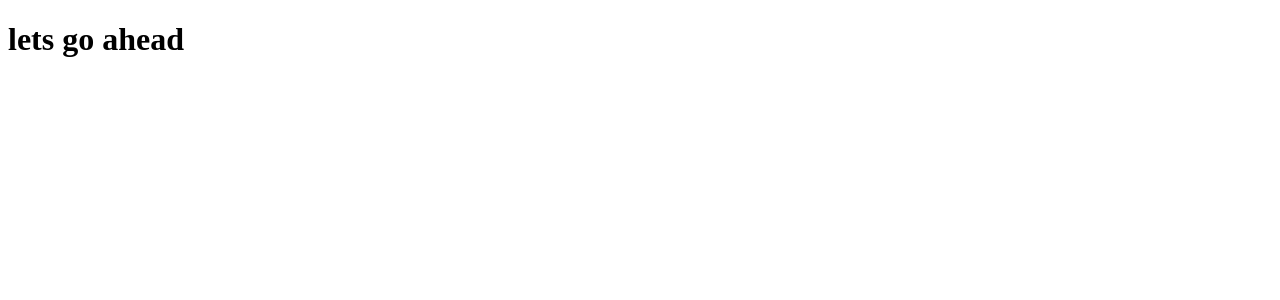
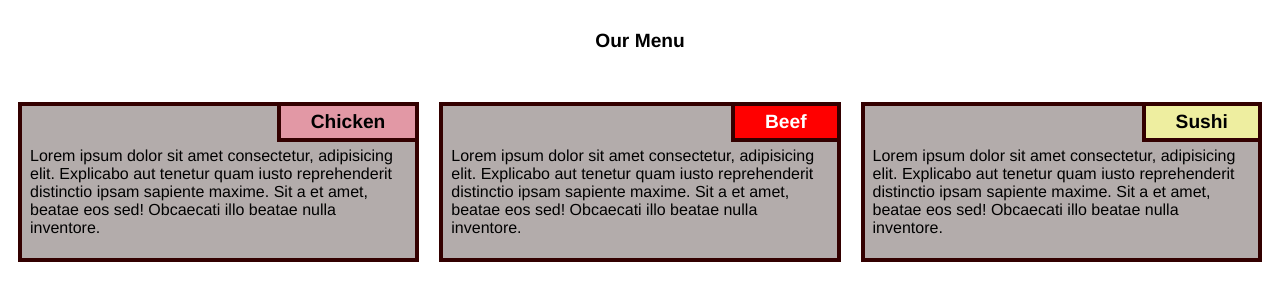
Before and after one commit to Suraj-tech20/coursera_course, a plain HTML site: page module2-solution/index.html in a window 1280 px wide. Drawn offline with Linux system fonts and the light colour scheme.

Commit message:
final touch to project

```diff
--- a/module2-solution/css/style.css
+++ b/module2-solution/css/style.css
@@ -0,0 +1,68 @@
+* {
+    box-sizing: border-box;
+    font-family: Helvetica;
+}
+
+.menu {
+    text-align: center;
+    font-size: 1.2em;
+    font-weight: bold;
+    margin: 30px auto 40px auto;
+}
+
+.container {
+    width: 100%;
+    overflow: none;
+}
+
+.container>p {
+    clear: both;
+    padding: 5px 8px;
+}
+
+.container>div {
+    border-bottom: 4px solid #330000;
+    border-left: 4px solid #330000;
+    float: right;
+    text-align: center;
+    padding: 5px 30px;
+    font-weight: bold;
+    font-size: 1.2em;
+}
+
+.heading1 {
+    background-color: rgb(226, 152, 165);
+}
+
+.heading2 {
+    background-color: red;
+    color: white;
+}
+
+.heading3 {
+    background-color: rgb(238, 238, 160);
+}
+
+.block {
+    margin: 10px 10px;
+    border: 4px solid #330000;
+    background: #b3acab;
+}
+
+@media (min-width: 992px) {
+    .col-4 {
+        width: calc(33.33% - 20px);
+        float: left;
+    }
+}
+
+@media(min-width: 768px) and (max-width: 991px) {
+    .col-6 {
+        width: calc(50% - 20px);
+        float: left;
+    }
+    .col-12 {
+        width: calc(100% - 20px);
+        float: left;
+    }
+}
--- a/module2-solution/index.html
+++ b/module2-solution/index.html
@@ -4,11 +4,32 @@
 <head>
     <meta charset="UTF-8">
     <meta name="viewport" content="width=device-width, initial-scale=1.0">
+    <link rel="preconnect" href="https://fonts.gstatic.com">
+    <link href="https://fonts.googleapis.com/css2?family=Ubuntu:wght@300;700&display=swap" rel="stylesheet">
+    <link rel="stylesheet" href="css/style.css">
     <title>Document</title>
 </head>
 
 <body>
-    <h1>lets go ahead</h1>
+    <p class="menu">Our Menu</p>
+    <div class="block col-4 col-6">
+        <div class="container">
+            <div class="heading1">Chicken</div>
+            <p>Lorem ipsum dolor sit amet consectetur, adipisicing elit. Explicabo aut tenetur quam iusto reprehenderit distinctio ipsam sapiente maxime. Sit a et amet, beatae eos sed! Obcaecati illo beatae nulla inventore.</p>
+        </div>
+    </div>
+    <div class="block col-4 col-6">
+        <div class="container">
+            <div class="heading2">Beef</div>
+            <p>Lorem ipsum dolor sit amet consectetur, adipisicing elit. Explicabo aut tenetur quam iusto reprehenderit distinctio ipsam sapiente maxime. Sit a et amet, beatae eos sed! Obcaecati illo beatae nulla inventore.</p>
+        </div>
+    </div>
+    <div class="block col-4 col-12">
+        <div class="container">
+            <div class="heading3">Sushi</div>
+            <p>Lorem ipsum dolor sit amet consectetur, adipisicing elit. Explicabo aut tenetur quam iusto reprehenderit distinctio ipsam sapiente maxime. Sit a et amet, beatae eos sed! Obcaecati illo beatae nulla inventore.</p>
+        </div>
+    </div>
 </body>
 
 </html>
```
